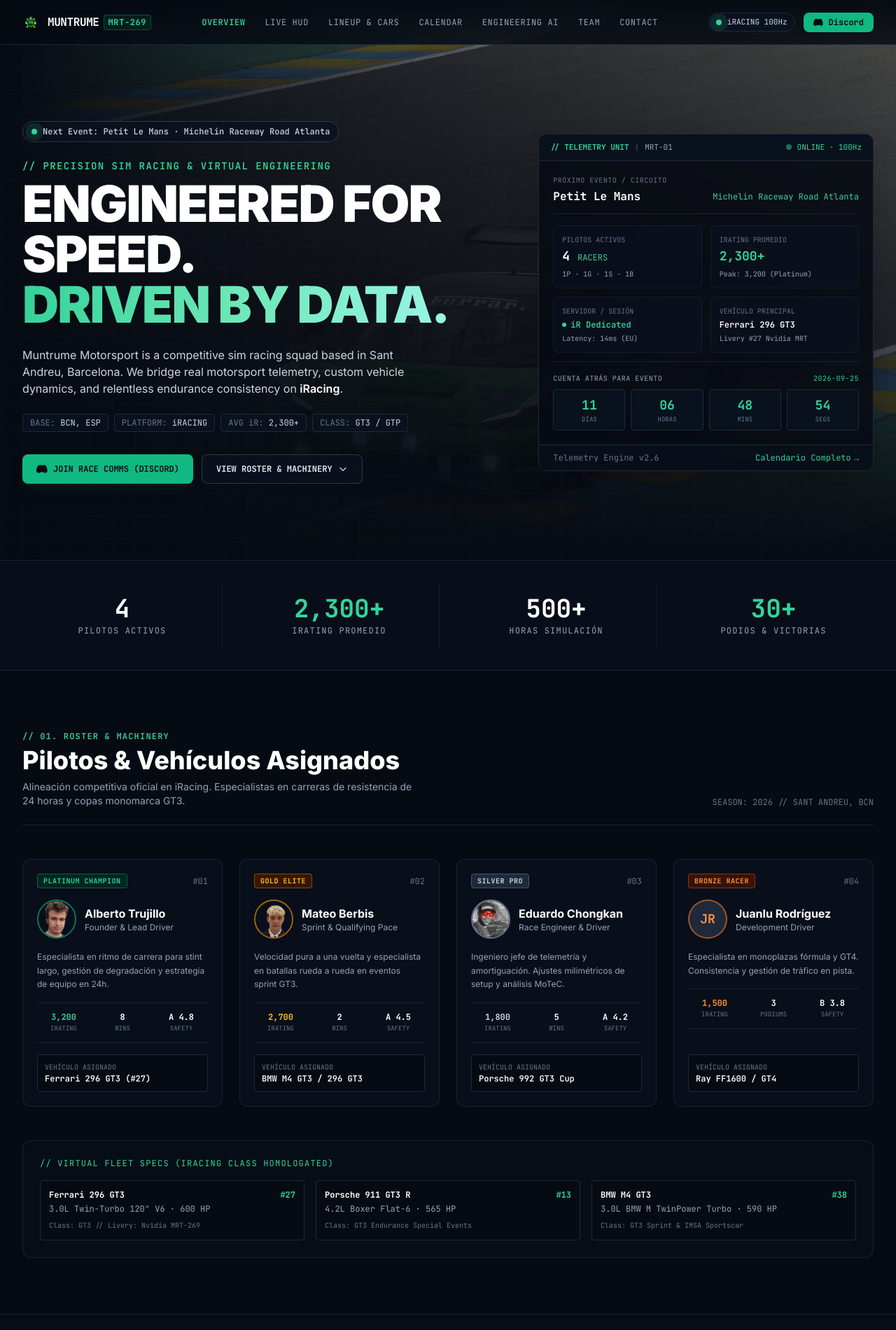
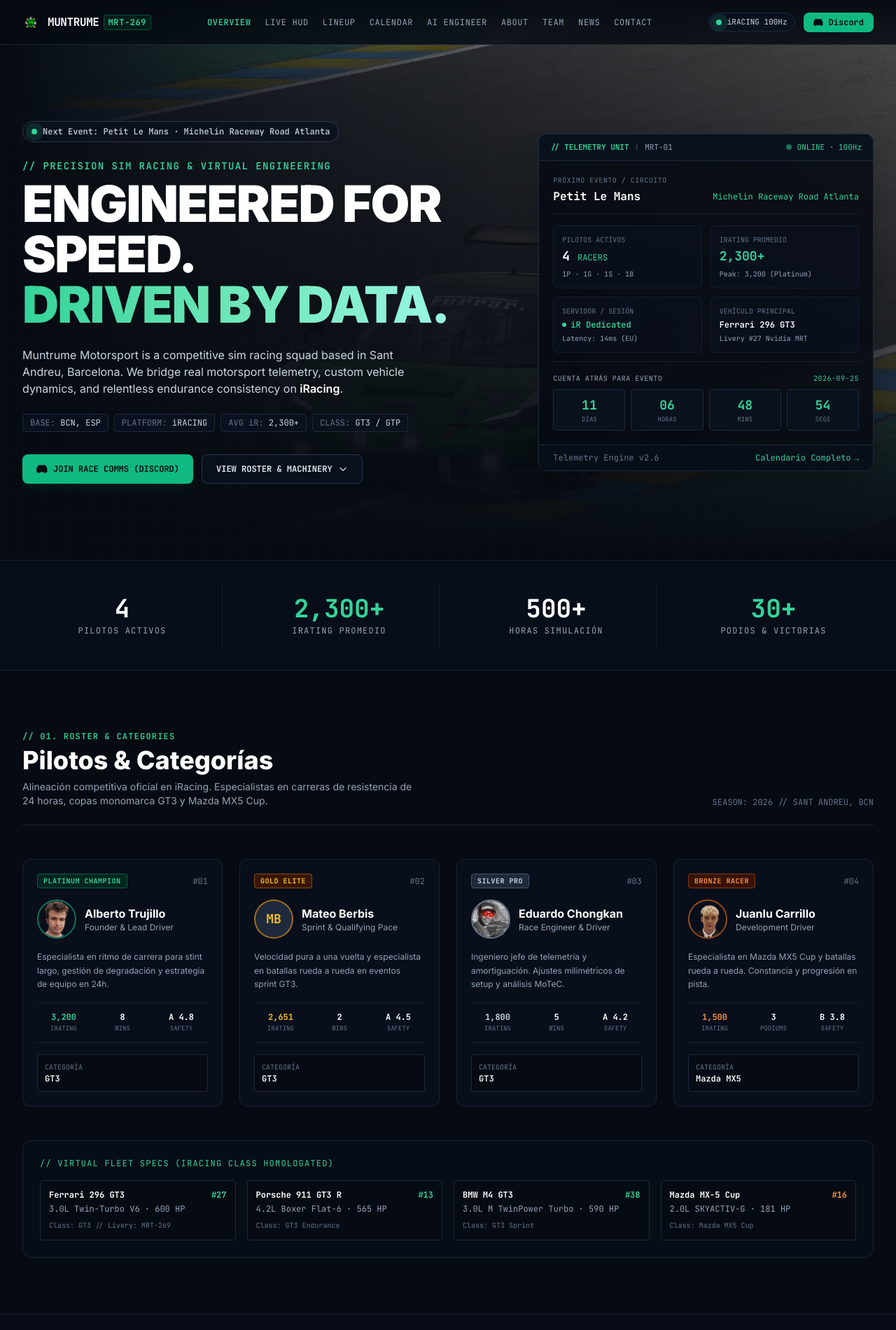
Before and after one commit to atrumin16/muntrume-site, a plain HTML site: page index.html in a window 1280 px wide. Shown: the top 1900 px of the page at 70% size. Drawn offline with nearby package versions, Linux system fonts and the light colour scheme.

Commit message:
fix(roster): correct driver photo for Juanlu Carrillo, Mateo Berbis irating 2651, and update categories to GT3/Mazda MX5

```diff
--- a/index.html
+++ b/index.html
@@ -155,13 +155,15 @@
       </a>
 
       <!-- Desktop Navigation Links -->
-      <nav class="hidden md:flex items-center gap-7 text-xs font-mono tracking-wider uppercase">
+      <nav class="hidden md:flex items-center gap-5 text-xs font-mono tracking-wider uppercase">
         <a href="#overview" class="text-emerald-400 font-semibold transition-colors">Overview</a>
         <a href="#hud" class="text-slate-400 hover:text-white transition-colors">Live HUD</a>
-        <a href="#lineup" class="text-slate-400 hover:text-white transition-colors">Lineup &amp; Cars</a>
+        <a href="#lineup" class="text-slate-400 hover:text-white transition-colors">Lineup</a>
         <a href="#calendar" class="text-slate-400 hover:text-white transition-colors">Calendar</a>
-        <a href="#ai-engineer" class="text-slate-400 hover:text-white transition-colors">Engineering AI</a>
+        <a href="#ai-engineer" class="text-slate-400 hover:text-white transition-colors">AI Engineer</a>
+        <a href="about.html" class="text-slate-400 hover:text-white transition-colors">About</a>
         <a href="team.html" class="text-slate-400 hover:text-white transition-colors">Team</a>
+        <a href="news.html" class="text-slate-400 hover:text-white transition-colors">News</a>
         <a href="contact.html" class="text-slate-400 hover:text-white transition-colors">Contact</a>
       </nav>
 
@@ -210,11 +212,13 @@
       <nav class="space-y-3 font-mono text-xs uppercase tracking-wider">
         <a href="#overview" onclick="toggleNavDrawer()" class="block p-2 rounded text-emerald-400 bg-slate-900/60 font-bold">01. Overview</a>
         <a href="#hud" onclick="toggleNavDrawer()" class="block p-2 rounded text-slate-300 hover:text-white">02. Live Telemetry HUD</a>
-        <a href="#lineup" onclick="toggleNavDrawer()" class="block p-2 rounded text-slate-300 hover:text-white">03. Lineup &amp; Machinery</a>
+        <a href="#lineup" onclick="toggleNavDrawer()" class="block p-2 rounded text-slate-300 hover:text-white">03. Lineup</a>
         <a href="#calendar" onclick="toggleNavDrawer()" class="block p-2 rounded text-slate-300 hover:text-white">04. 2026 Calendar</a>
         <a href="#ai-engineer" onclick="toggleNavDrawer()" class="block p-2 rounded text-slate-300 hover:text-white">05. AI Race Engineer</a>
-        <a href="team.html" class="block p-2 rounded text-slate-300 hover:text-white">06. Full Team Roster</a>
-        <a href="contact.html" class="block p-2 rounded text-slate-300 hover:text-white">07. Contact</a>
+        <a href="about.html" class="block p-2 rounded text-slate-300 hover:text-white">06. About Us</a>
+        <a href="team.html" class="block p-2 rounded text-slate-300 hover:text-white">07. Team Roster</a>
+        <a href="news.html" class="block p-2 rounded text-slate-300 hover:text-white">08. News Feed</a>
+        <a href="contact.html" class="block p-2 rounded text-slate-300 hover:text-white">09. Contact</a>
       </nav>
     </div>
     <div class="pt-6 border-t border-slate-800 space-y-3 font-mono text-xs">
@@ -459,10 +463,10 @@
       <!-- Section Header -->
       <div class="flex flex-col md:flex-row md:items-end justify-between gap-4 mb-12 pb-6 border-b border-slate-800/80">
         <div>
-          <span class="text-xs font-mono text-emerald-400 uppercase tracking-widest font-semibold">// 01. ROSTER &amp; MACHINERY</span>
-          <h2 class="text-3xl sm:text-4xl font-extrabold text-white mt-1">Pilotos &amp; Vehículos Asignados</h2>
+          <span class="text-xs font-mono text-emerald-400 uppercase tracking-widest font-semibold">// 01. ROSTER &amp; CATEGORIES</span>
+          <h2 class="text-3xl sm:text-4xl font-extrabold text-white mt-1">Pilotos &amp; Categorías</h2>
           <p class="text-sm text-slate-400 mt-2 max-w-xl">
-            Alineación competitiva oficial en iRacing. Especialistas en carreras de resistencia de 24 horas y copas monomarca GT3.
+            Alineación competitiva oficial en iRacing. Especialistas en carreras de resistencia de 24 horas, copas monomarca GT3 y Mazda MX5 Cup.
           </p>
         </div>
         <div class="font-mono text-xs text-slate-500">
@@ -512,8 +516,8 @@
           </div>
 
           <div class="bg-slate-950/80 p-2.5 rounded border border-slate-800 text-xs font-mono">
-            <span class="text-[10px] text-slate-500 uppercase block">Vehículo Asignado</span>
-            <span class="text-white font-semibold">Ferrari 296 GT3 (#27)</span>
+            <span class="text-[10px] text-slate-500 uppercase block">Categoría</span>
+            <span class="text-white font-semibold">GT3</span>
           </div>
         </article>
 
@@ -528,7 +532,9 @@
             </div>
 
             <div class="flex items-center gap-3 mb-4">
-              <img src="assets/img/driver3.png" alt="Mateo Berbis" class="w-14 h-14 rounded-full object-cover border-2 border-amber-500/60 group-hover:scale-105 transition-transform" loading="lazy">
+              <div class="w-14 h-14 rounded-full bg-slate-800 border-2 border-amber-500/60 flex items-center justify-center font-mono font-extrabold text-amber-400 text-lg group-hover:scale-105 transition-transform">
+                MB
+              </div>
               <div>
                 <h3 class="text-base font-bold text-white group-hover:text-amber-400 transition-colors">Mateo Berbis</h3>
                 <p class="text-xs text-slate-400">Sprint &amp; Qualifying Pace</p>
@@ -541,7 +547,7 @@
 
             <div class="grid grid-cols-3 gap-2 py-3 border-y border-slate-800/80 font-mono text-center text-xs mb-4">
               <div>
-                <div class="font-bold text-amber-400">2,700</div>
+                <div class="font-bold text-amber-400">2,651</div>
                 <div class="text-[9px] text-slate-500 uppercase">iRating</div>
               </div>
               <div>
@@ -556,8 +562,8 @@
           </div>
 
           <div class="bg-slate-950/80 p-2.5 rounded border border-slate-800 text-xs font-mono">
-            <span class="text-[10px] text-slate-500 uppercase block">Vehículo Asignado</span>
-            <span class="text-white font-semibold">BMW M4 GT3 / 296 GT3</span>
+            <span class="text-[10px] text-slate-500 uppercase block">Categoría</span>
+            <span class="text-white font-semibold">GT3</span>
           </div>
         </article>
 
@@ -600,12 +606,12 @@
           </div>
 
           <div class="bg-slate-950/80 p-2.5 rounded border border-slate-800 text-xs font-mono">
-            <span class="text-[10px] text-slate-500 uppercase block">Vehículo Asignado</span>
-            <span class="text-white font-semibold">Porsche 992 GT3 Cup</span>
+            <span class="text-[10px] text-slate-500 uppercase block">Categoría</span>
+            <span class="text-white font-semibold">GT3</span>
           </div>
         </article>
 
-        <!-- Juanlu Rodriguez -->
+        <!-- Juanlu Carrillo -->
         <article class="bg-slate-900/60 border border-slate-800/80 hover:border-orange-500/50 rounded-xl p-5 transition-all duration-300 flex flex-col justify-between group">
           <div>
             <div class="flex items-center justify-between mb-4">
@@ -616,17 +622,15 @@
             </div>
 
             <div class="flex items-center gap-3 mb-4">
-              <div class="w-14 h-14 rounded-full bg-slate-800 border-2 border-orange-500/60 flex items-center justify-center font-mono font-extrabold text-orange-400 text-lg group-hover:scale-105 transition-transform">
-                JR
-              </div>
+              <img src="assets/img/driver3.png" alt="Juanlu Carrillo" class="w-14 h-14 rounded-full object-cover border-2 border-orange-500/60 group-hover:scale-105 transition-transform" loading="lazy">
               <div>
-                <h3 class="text-base font-bold text-white group-hover:text-orange-400 transition-colors">Juanlu Rodríguez</h3>
+                <h3 class="text-base font-bold text-white group-hover:text-orange-400 transition-colors">Juanlu Carrillo</h3>
                 <p class="text-xs text-slate-400">Development Driver</p>
               </div>
             </div>
 
             <p class="text-xs text-slate-400 leading-relaxed mb-4">
-              Especialista en monoplazas fórmula y GT4. Consistencia y gestión de tráfico en pista.
+              Especialista en Mazda MX5 Cup y batallas rueda a rueda. Constancia y progresión en pista.
             </p>
 
             <div class="grid grid-cols-3 gap-2 py-3 border-y border-slate-800/80 font-mono text-center text-xs mb-4">
@@ -646,8 +650,8 @@
           </div>
 
           <div class="bg-slate-950/80 p-2.5 rounded border border-slate-800 text-xs font-mono">
-            <span class="text-[10px] text-slate-500 uppercase block">Vehículo Asignado</span>
-            <span class="text-white font-semibold">Ray FF1600 / GT4</span>
+            <span class="text-[10px] text-slate-500 uppercase block">Categoría</span>
+            <span class="text-white font-semibold">Mazda MX5</span>
           </div>
         </article>
 
@@ -658,15 +662,15 @@
         <div class="text-xs font-mono text-emerald-400 uppercase tracking-widest mb-4">
           // Virtual Fleet Specs (iRacing Class Homologated)
         </div>
-        <div class="grid grid-cols-1 md:grid-cols-3 gap-4 font-mono text-xs">
+        <div class="grid grid-cols-1 sm:grid-cols-2 lg:grid-cols-4 gap-4 font-mono text-xs">
 
           <div class="p-3 bg-slate-950/60 rounded border border-slate-800">
             <div class="font-bold text-white flex items-center justify-between">
               <span>Ferrari 296 GT3</span>
               <span class="text-emerald-400">#27</span>
             </div>
-            <div class="text-slate-400 mt-1">3.0L Twin-Turbo 120° V6 · 600 HP</div>
-            <div class="text-slate-500 text-[10px] mt-2">Class: GT3 // Livery: Nvidia MRT-269</div>
+            <div class="text-slate-400 mt-1">3.0L Twin-Turbo V6 · 600 HP</div>
+            <div class="text-slate-500 text-[10px] mt-2">Class: GT3 // Livery: MRT-269</div>
           </div>
 
           <div class="p-3 bg-slate-950/60 rounded border border-slate-800">
@@ -675,7 +679,7 @@
               <span class="text-emerald-400">#13</span>
             </div>
             <div class="text-slate-400 mt-1">4.2L Boxer Flat-6 · 565 HP</div>
-            <div class="text-slate-500 text-[10px] mt-2">Class: GT3 Endurance Special Events</div>
+            <div class="text-slate-500 text-[10px] mt-2">Class: GT3 Endurance</div>
           </div>
 
           <div class="p-3 bg-slate-950/60 rounded border border-slate-800">
@@ -683,8 +687,17 @@
               <span>BMW M4 GT3</span>
               <span class="text-emerald-400">#38</span>
             </div>
-            <div class="text-slate-400 mt-1">3.0L BMW M TwinPower Turbo · 590 HP</div>
-            <div class="text-slate-500 text-[10px] mt-2">Class: GT3 Sprint &amp; IMSA Sportscar</div>
+            <div class="text-slate-400 mt-1">3.0L M TwinPower Turbo · 590 HP</div>
+            <div class="text-slate-500 text-[10px] mt-2">Class: GT3 Sprint</div>
+          </div>
+
+          <div class="p-3 bg-slate-950/60 rounded border border-slate-800">
+            <div class="font-bold text-white flex items-center justify-between">
+              <span>Mazda MX-5 Cup</span>
+              <span class="text-orange-400">#16</span>
+            </div>
+            <div class="text-slate-400 mt-1">2.0L SKYACTIV-G · 181 HP</div>
+            <div class="text-slate-500 text-[10px] mt-2">Class: Mazda MX5 Cup</div>
           </div>
 
         </div>
@@ -882,7 +895,12 @@
         </div>
 
         <!-- Social & Technical Navigation Links -->
-        <div class="flex flex-wrap items-center gap-6 text-xs">
+        <div class="flex flex-wrap items-center gap-5 text-xs">
+          <a href="about.html" class="hover:text-emerald-400 transition-colors">About</a>
+          <a href="team.html" class="hover:text-emerald-400 transition-colors">Team</a>
+          <a href="news.html" class="hover:text-emerald-400 transition-colors">News</a>
+          <a href="contact.html" class="hover:text-emerald-400 transition-colors">Contact</a>
+          <span class="text-slate-700 hidden sm:inline">|</span>
           <a href="https://discord.gg/ehX6B8JUtE" target="_blank" rel="noopener noreferrer" class="hover:text-emerald-400 transition-colors flex items-center gap-1.5">
             <span>Discord</span>
           </a>
```
Also changed, not shown: team.html (+17 -17 lines), README.md.
